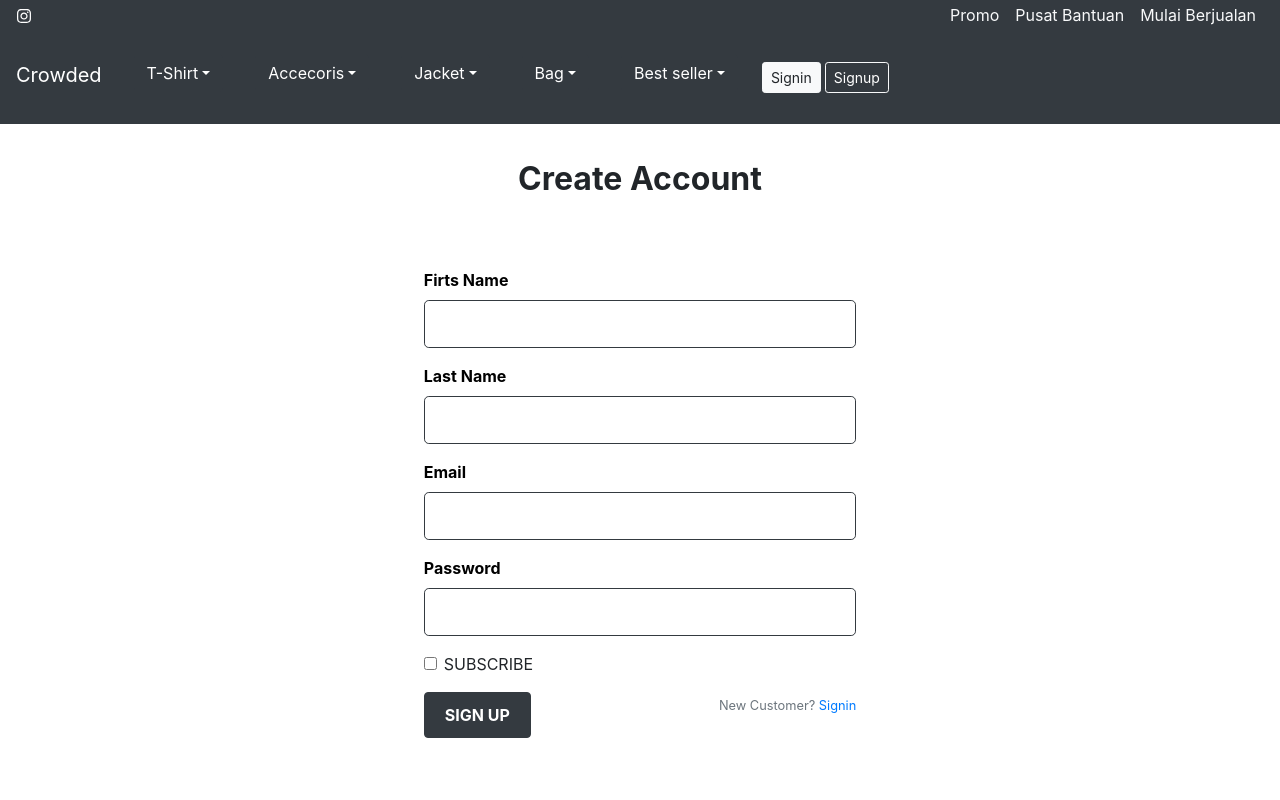
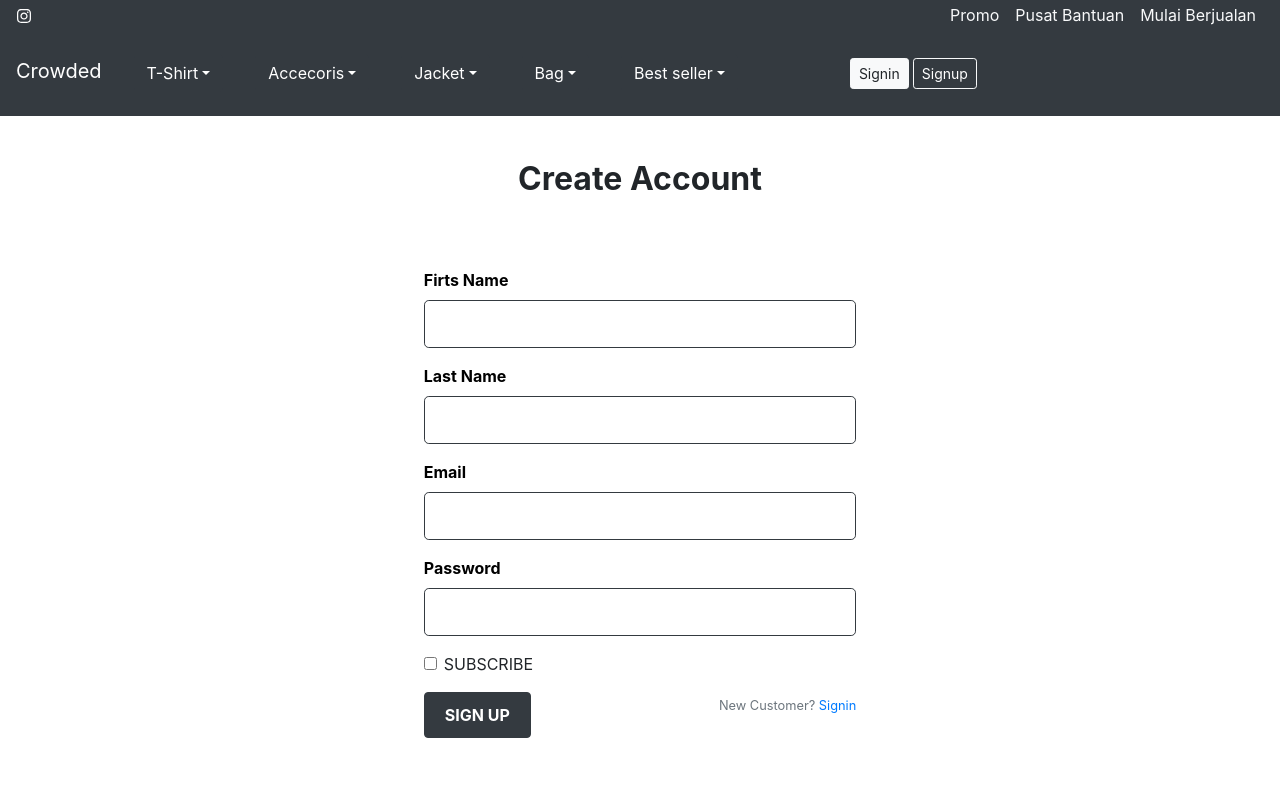
Before and after one commit to rifkyhilman/TokoTasOnline, a React (Create React App) app: page /signup in a window 1280 px wide. Shown: the top 800 px of the page. Built offline with nearby package versions, Linux system fonts and the light colour scheme.

Commit message:
edit css head

```diff
--- a/src/Components/Header.js
+++ b/src/Components/Header.js
@@ -44,34 +44,34 @@ class Header extends React.Component {
           <Link className="navbar-brand mb-1" to="/" >Crowded</Link>
           <Navbar.Toggle aria-controls="responsive-navbar-nav" />
           <div className="d-flex justify-content-center">
-            <DropdownButton title="T-Shirt" className="p-3 mb-2 bg-transparent text-dark" variant="dark">
+            <DropdownButton title="T-Shirt" className="p-3 bg-transparent text-dark" variant="dark">
               <Dropdown.Item as="button">Action</Dropdown.Item>
               <Dropdown.Item as="button">Another action</Dropdown.Item>
               <Dropdown.Item as="button">Something else</Dropdown.Item>
             </DropdownButton>
-            <DropdownButton title="Accecoris" className="p-3 mb-2 bg-transparent text-dark" variant="dark">
+            <DropdownButton title="Accecoris" className="p-3 bg-transparent text-dark" variant="dark">
               <Dropdown.Item as="button">Action</Dropdown.Item>
               <Dropdown.Item as="button">Another action</Dropdown.Item>
               <Dropdown.Item as="button">Something else</Dropdown.Item>
             </DropdownButton>
-            <DropdownButton title="Jacket" className="p-3 mb-2 bg-transparent text-dark" variant="dark">
+            <DropdownButton title="Jacket" className="p-3 bg-transparent text-dark" variant="dark">
               <Dropdown.Item as="button">Action</Dropdown.Item>
               <Dropdown.Item as="button">Another action</Dropdown.Item>
               <Dropdown.Item as="button">Something else</Dropdown.Item>
             </DropdownButton>
-            <DropdownButton title="Bag" className="p-3 mb-2 bg-transparent text-dark" variant="dark">
+            <DropdownButton title="Bag" className="p-3 bg-transparent text-dark" variant="dark">
               <Dropdown.Item as="button">Action</Dropdown.Item>
               <Dropdown.Item as="button">Another action</Dropdown.Item>
               <Dropdown.Item as="button">Something else</Dropdown.Item>
             </DropdownButton>
-            <DropdownButton title="Best seller" className="p-3 mb-2 bg-transparent text-dark" variant="dark">
+            <DropdownButton title="Best seller" className="p-3 bg-transparent text-dark" variant="dark">
               <Dropdown.Item as="button">Action</Dropdown.Item>
               <Dropdown.Item as="button">Another action</Dropdown.Item>
               <Dropdown.Item as="button">Something else</Dropdown.Item>
             </DropdownButton>
           </div>
-          <div className="ml-2">
-            <Link to="/Signin"><Button className="h-25 d-inline-block" size="sm" variant="light">Signin</Button></Link>
+          <div className="ml-5">
+            <Link to="/Signin"><Button className="h-25 d-inline-block ml-5" size="sm" variant="light">Signin</Button></Link>
             <Link to="/Signup"><Button className="h-25 d-inline-block border border-light ml-1" size="sm" variant="dark">Signup</Button></Link>
           </div>
         </Navbar>
```
